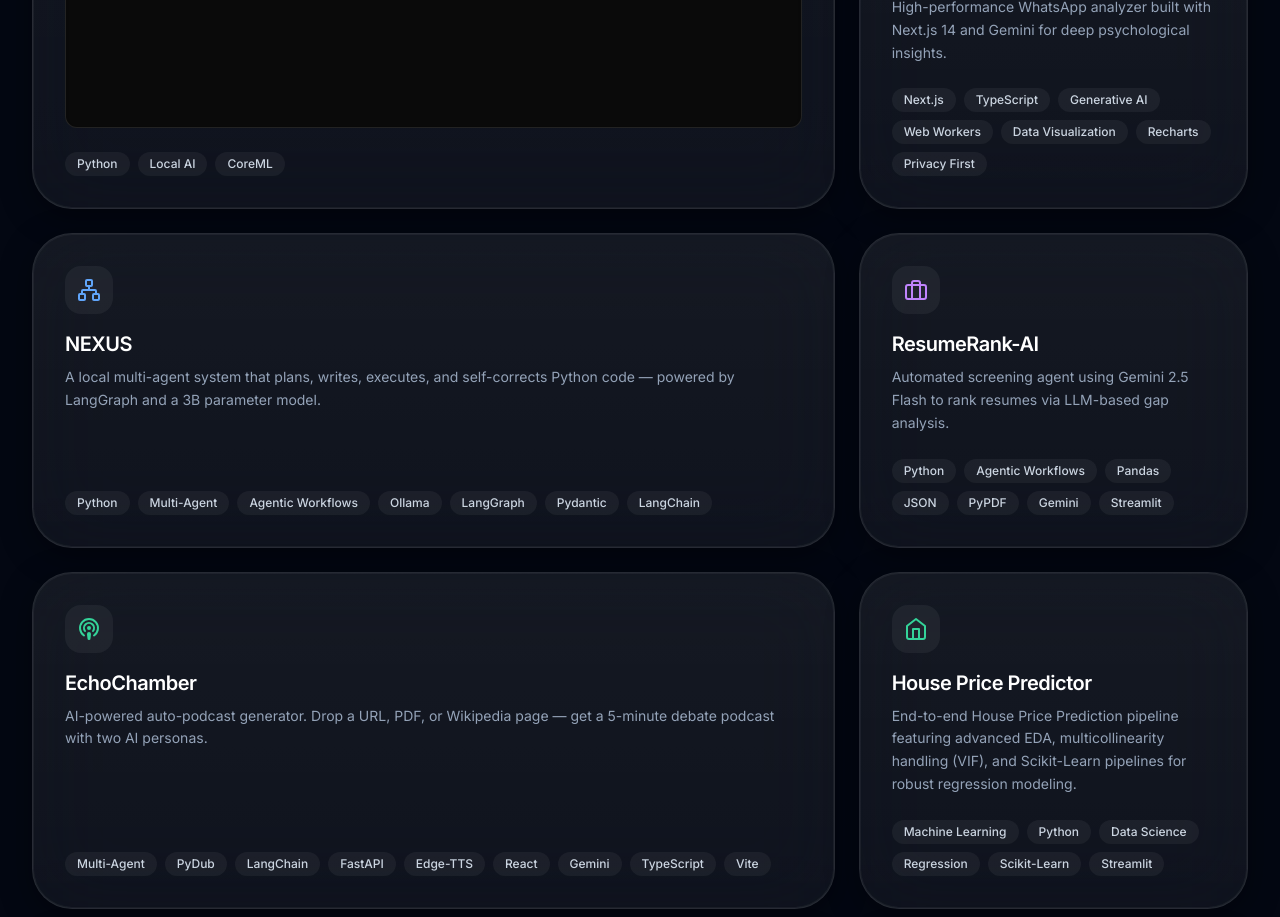
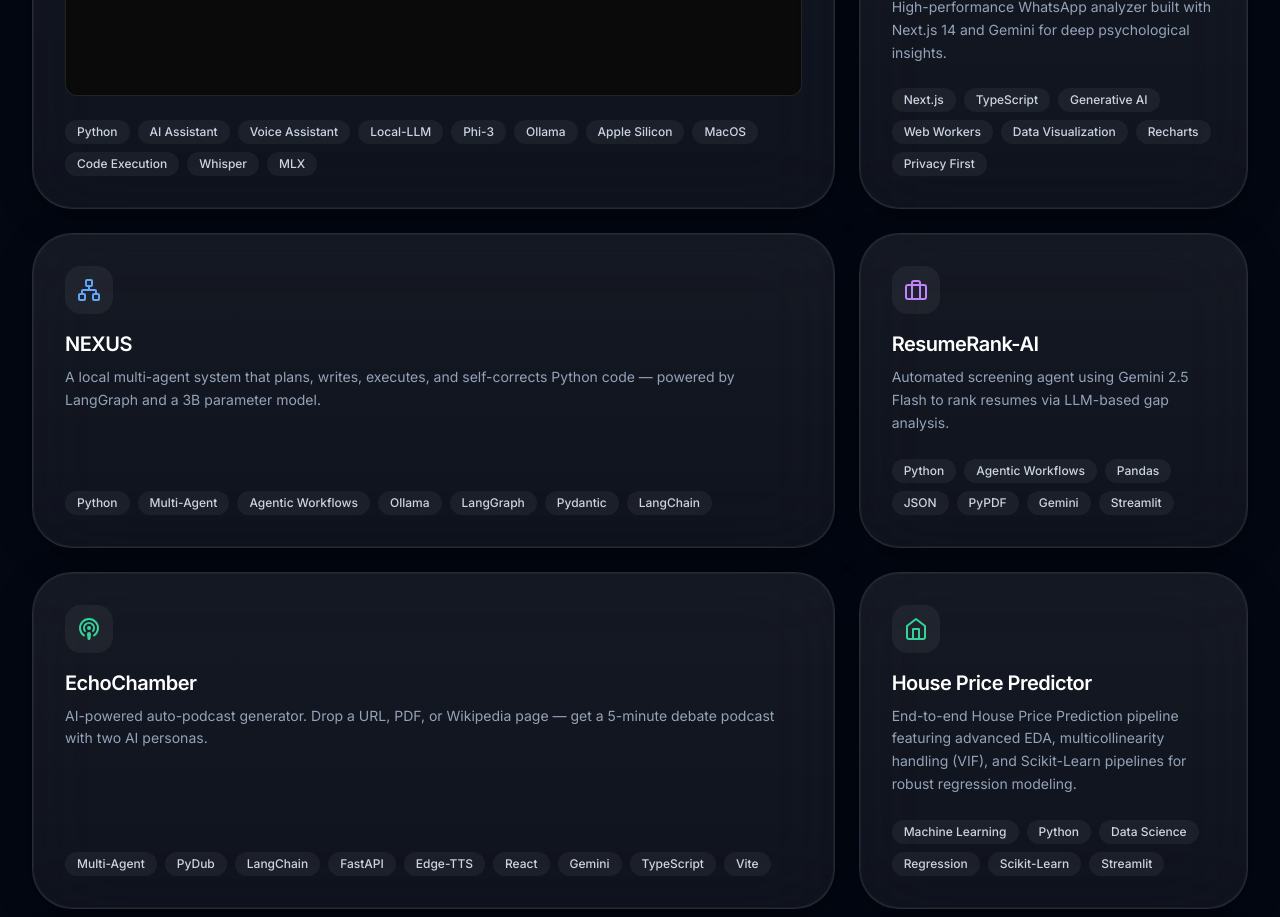
Before and after one commit to Swapnil-bo/Portfolio, a Next.js app: page / in a window 1280 px wide. Shown: the part 1520-2437 px from the top of the page. Built offline with nearby package versions, Linux system fonts and the light colour scheme.

Commit message:
Added some tags to the project Jarvis

```diff
--- a/src/components/sections/bento-projects.tsx
+++ b/src/components/sections/bento-projects.tsx
@@ -12,7 +12,7 @@ const projects = [
         title: "Jarvis",
         category: "Local LLMs",
         description: "100% local AI assistant with voice, vision, memory & code execution — running on 8GB RAM. No cloud. No API keys. No excuses.",
-        tags: ["Python", "Local AI", "CoreML"],
+        tags: ["Python", "AI Assistant", "Voice Assistant", "Local-LLM", "Phi-3", "Ollama", "Apple Silicon", "MacOS", "Code Execution", "Whisper", "MLX"],
         icon: <Mic className="h-6 w-6 text-emerald-400" />,
         className: "md:col-span-2 md:row-span-2",
         href: "https://github.com/Swapnil-bo/Jarvis",
```
